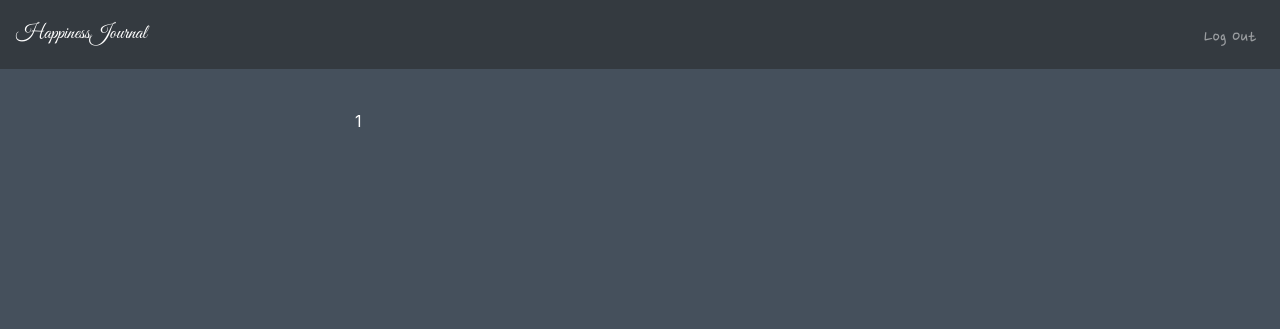
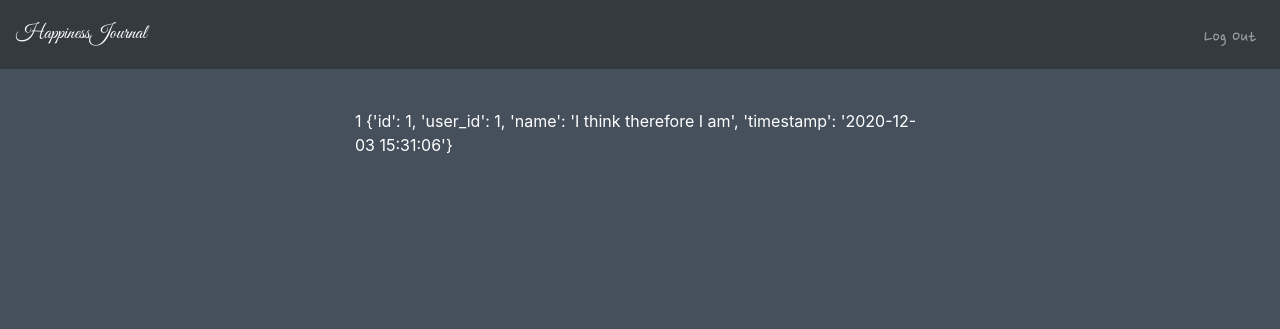
Before and after one commit to monalizards/happinessjournal, a Flask app: page / in a window 1280 px wide. Shown: the top 329 px of the page. Run offline with Flask 2, Linux system fonts and the light colour scheme; a user stored in the database is signed in; some libraries are stand-ins or nearby versions; some web fonts are replaced.

Commit message:
Show records in homepage when user is logged in

```diff
--- a/app.py
+++ b/app.py
@@ -52,7 +52,12 @@ def convert_date(date):
 
 @app.route("/")
 def index():
-    return render_template("index.html")
+    id = session.get("user_id")
+    if id != None:
+        records = db.execute("SELECT * FROM records WHERE id = :id", id=id)
+    else:
+        records = None
+    return render_template("index.html", records=records)
 
 @app.route("/register", methods=["GET", "POST"])
 def register():
--- a/db.sql
+++ b/db.sql
@@ -11,5 +11,9 @@ CREATE TABLE IF NOT EXISTS 'records' (
     'id' INTEGER PRIMARY KEY AUTOINCREMENT NOT NULL,
     'user_id' INTEGER NOT NULL,
     'name' TEXT NOT NULL,
+    'timestamp' DATETIME NOT NULL DEFAULT CURRENT_TIMESTAMP,
     FOREIGN KEY (user_id) REFERENCES users(id)
 );
+
+INSERT INTO records ('user_id', 'name')
+    VALUES (1, 'I think ');
--- a/templates/index.html
+++ b/templates/index.html
@@ -13,5 +13,8 @@
 {% block body %}
     {% if session.get('user_id') %}
         {{ session.user_id }}
+        {% for record in records %}
+            {{ record }}
+        {% endfor %}
     {% endif %}
 {% endblock %}
```
Also changed, not shown: journal.db, 2 other files.
